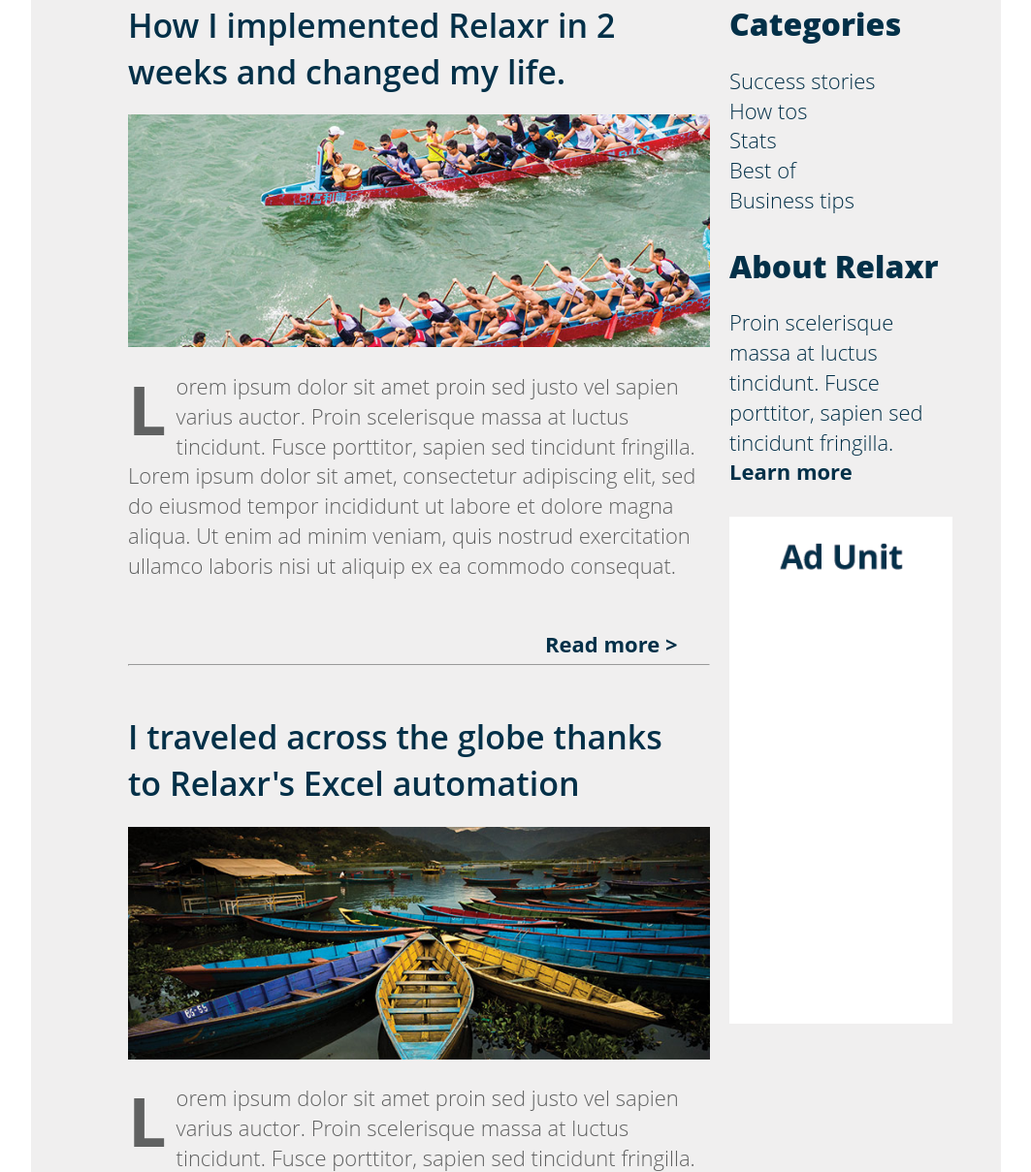
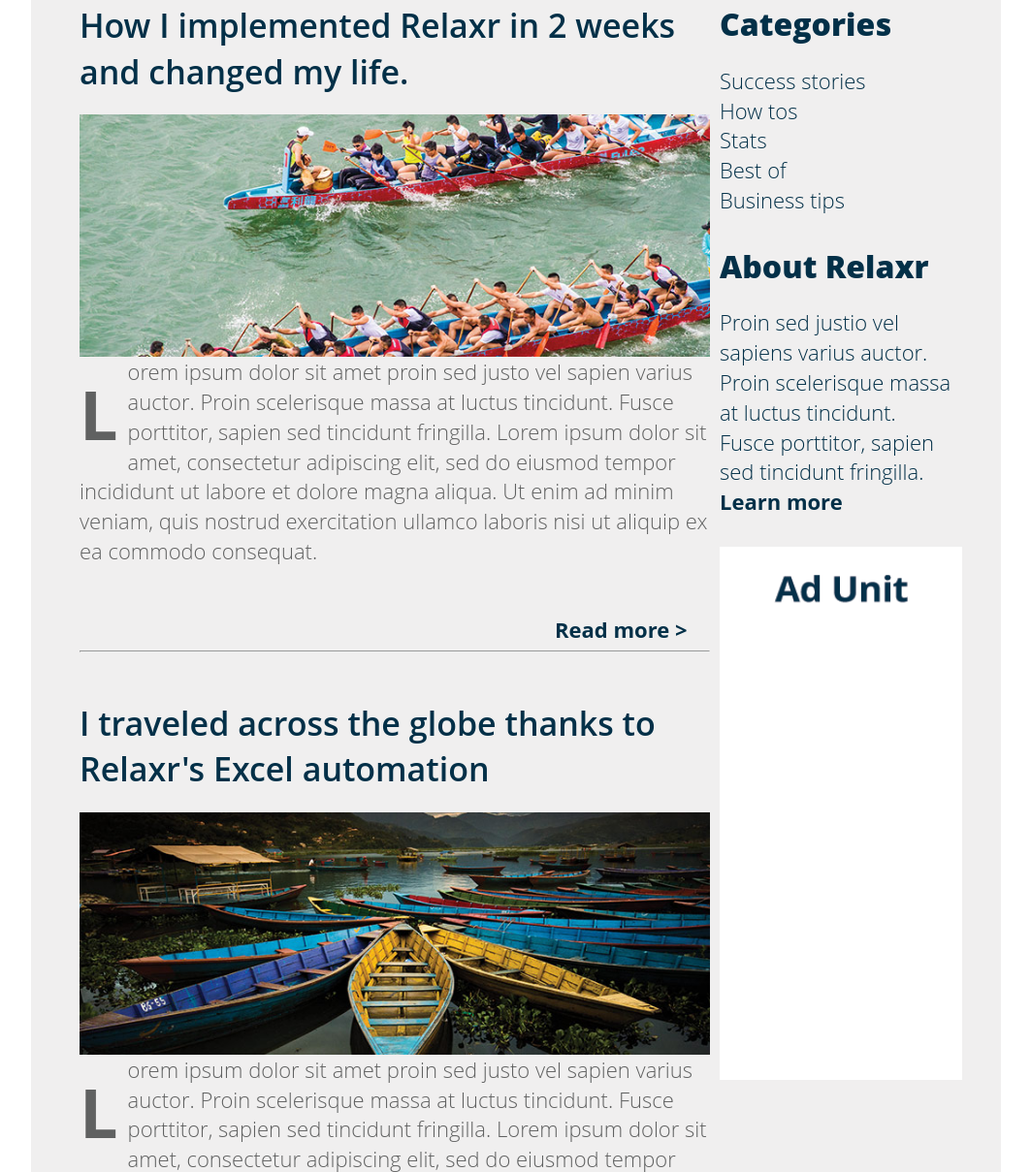
Before and after one commit to jamiehy/homework, a plain HTML site: page week-3/Yash957/index.html in a window 1280 px wide. Shown: the part 143-1352 px from the top of the page at 97% size, without its empty margins (108-1171 px from the left). Drawn offline with Linux system fonts and the light colour scheme; a small style sheet from the web is missing.

Commit message:
week 3 homework

```diff
--- a/week-3/Yash957/css/style.css
+++ b/week-3/Yash957/css/style.css
@@ -94,15 +94,16 @@ nav ul li {
 }
 
 main {
-  width: 60%;
-  display: inline-block;
-  margin-left: 100px;
+  width: 700px;
+  /*display: inline-block;*/
+  float: left;
   margin-top: 50px;
   color: #033048;
 }
 
 article {
   margin-bottom: 50px;
+  margin-left: 50px;
 }
 
 article p {
@@ -124,7 +125,7 @@ article a {
   text-decoration: none;
   font-size: 22px;
   font-weight: bold;
-  margin-left: 430px;
+  margin-left: 490px;
   margin-bottom: 30px;
   color: #033048;
 }
@@ -139,11 +140,12 @@ article a {
 }
 
 .sidebar {
-  width: 23%;
-  float: right;
-  vertical-align: top;
+  width: 240px;
+  /*float: right;
+  vertical-align: top;*/
+  float: left;
   color: #033048;
-  margin: 50px 50px 10px 10px;
+  margin: 50px 10px 10px 10px;
 }
 
 .sidebar h1 {
@@ -167,6 +169,7 @@ article a {
 footer {
   background-color: #121212;
   height: 300px;
+  clear: both;
 }
 
 .footercontent {
@@ -191,6 +194,7 @@ h5 {
 .signup {
   height: 100px;
   background-color: #f9e42e;
+  clear: both;
 }
 
 .signupbutton {
@@ -216,3 +220,12 @@ h5 {
 /******************************************
 /* ADDITIONAL STYLES
 /*******************************************/
+
+@media (max-width:768px) {
+  main, .sidebar {
+    float: left;
+    margin-right: 100px;
+  }
+
+
+}
--- a/week-3/Yash957/index.html
+++ b/week-3/Yash957/index.html
@@ -31,7 +31,7 @@
 			<main>
 				<article>
 					<h1>How I implemented Relaxr in 2 weeks and changed my life.</h1>
-					<img src="images\blog_photo1.jpg" height="100%" width="100%">
+					<img src="images\blog_photo1.jpg" height="250px" width="650px" style="float:left">
 					<div class="dropcap">L</div> <p>orem ipsum dolor sit amet proin sed justo vel sapien varius auctor. Proin scelerisque massa
 						at luctus tincidunt. Fusce porttitor, sapien sed tincidunt fringilla. Lorem ipsum dolor sit
 						amet, consectetur adipiscing elit, sed do eiusmod tempor incididunt ut labore et dolore magna aliqua.
@@ -42,7 +42,7 @@
 				</article>
 				<article>
 					<h1>I traveled across the globe thanks to Relaxr's Excel automation</h1>
-					<img src="images\blog_photo2.jpg" height="100%" width="100%">
+					<img src="images\blog_photo2.jpg" height="250px" width="650px" style="float:left">
 					<div class="dropcap">L</div> <p>orem ipsum dolor sit amet proin sed justo vel sapien varius auctor. Proin scelerisque massa
 						at luctus tincidunt. Fusce porttitor, sapien sed tincidunt fringilla. Lorem ipsum dolor sit
 						amet, consectetur adipiscing elit, sed do eiusmod tempor incididunt ut labore et dolore magna aliqua.
@@ -51,7 +51,6 @@
 					<a href="www.google.com"> Read more > </a>
 					<hr>
 				</article>
-
 			</main>
 			<div class="sidebar">
 				<h1>Categories</h1>
@@ -63,11 +62,11 @@
 					<li> Business tips </li>
 				<br>
 				<h1>About Relaxr</h1>
-				<p> Proin scelerisque massa at luctus tincidunt. Fusce porttitor,
+				<p> Proin sed justio vel sapiens varius auctor. Proin scelerisque massa at luctus tincidunt. Fusce porttitor,
 					sapien sed tincidunt fringilla. <a href="www.google.com"> Learn more </a>
 				</p>
 				<br>
-				<img src="images\ad-unit.png" height="100%" width="100%">
+				<img src="images\ad-unit.png" height="550px" width="250px">
 
 			</div>
 			<div class="signup">
```
